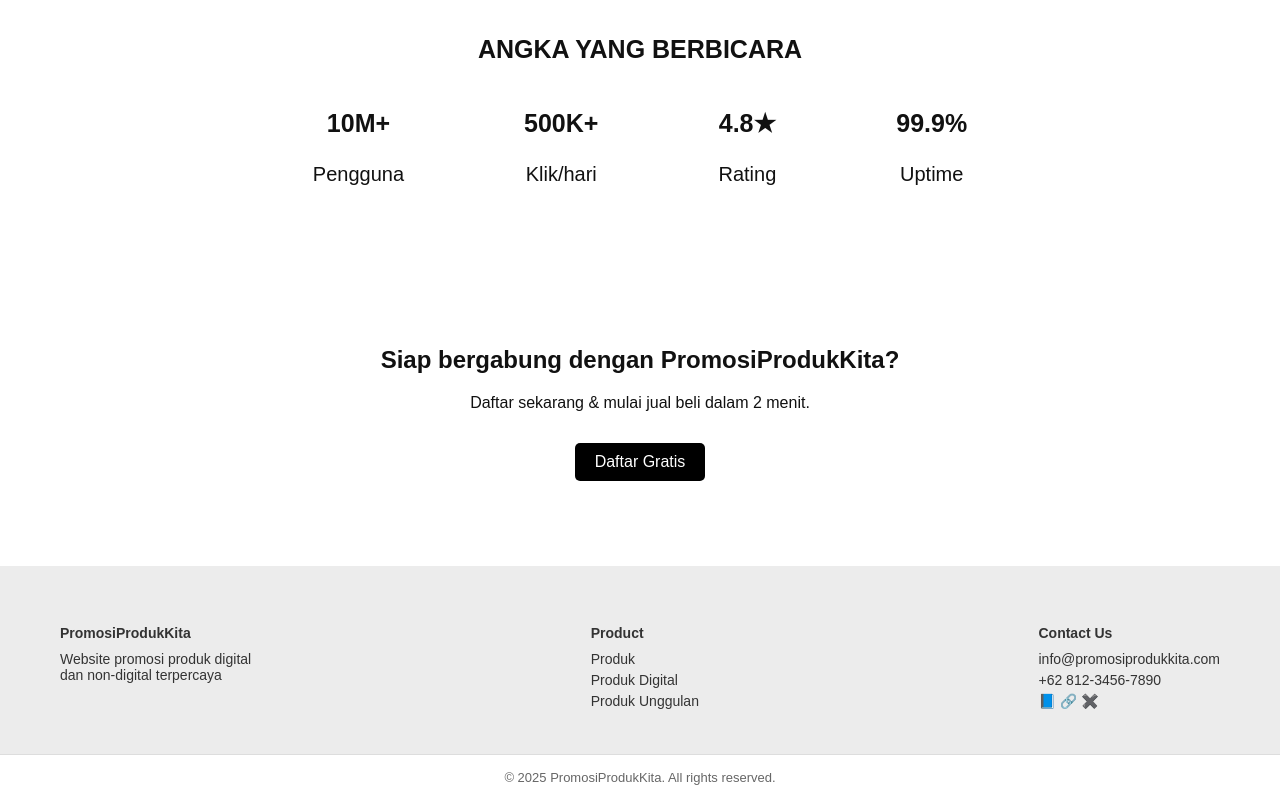
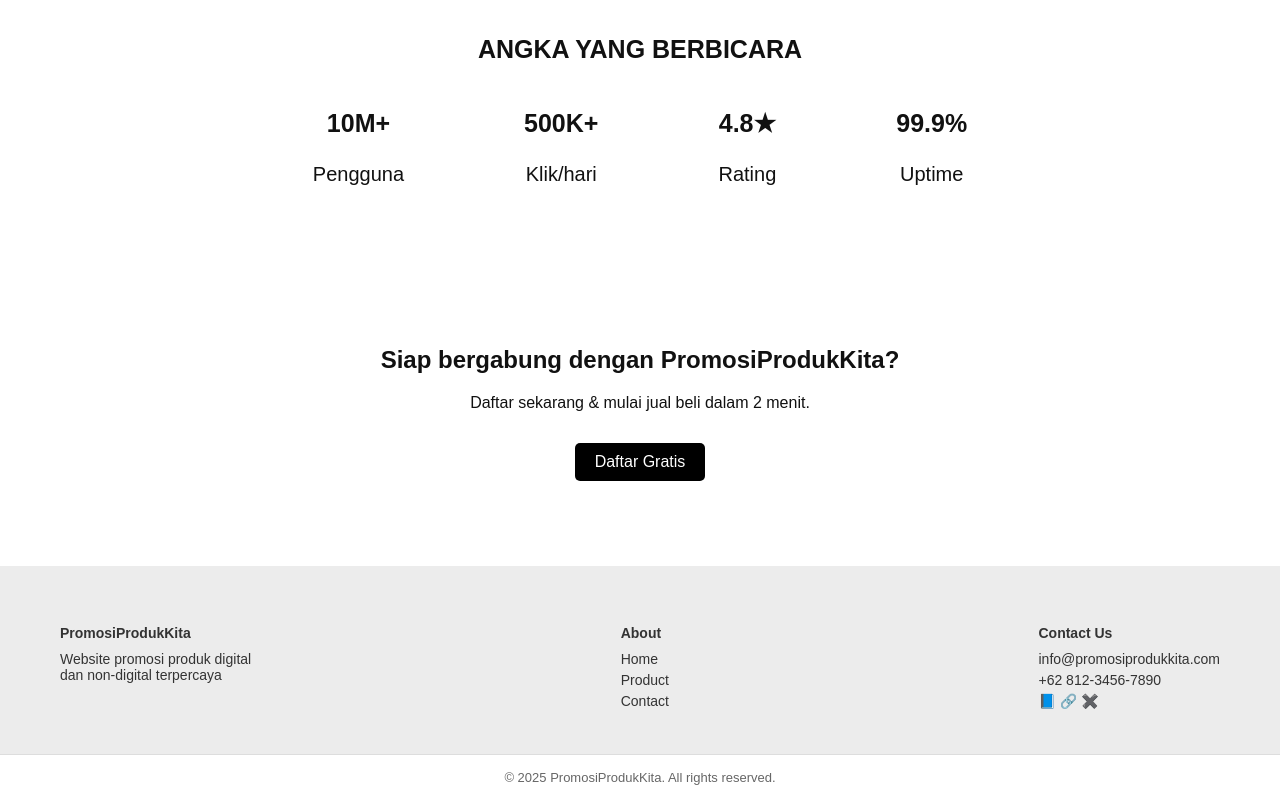
Before and after one commit to alvenath/PromosiProdukKita, a plain HTML site: page About Page/about.html in a window 1280 px wide. Shown: the part 1706-2506 px from the top of the page. Drawn offline with Linux system fonts and the light colour scheme.

Commit message:
ganti footer

```diff
--- a/About Page/about.html
+++ b/About Page/about.html
@@ -114,10 +114,10 @@
       <p>Website promosi produk digital <br>dan non-digital terpercaya</p>
     </div>
     <div>
-      <h4>Product</h4>
-      <p>Produk</p>
-      <p>Produk Digital</p>
-      <p>Produk Unggulan</p>
+      <h4>About</h4>
+      <p>Home</p>
+      <p>Product</p>
+      <p>Contact</p>
     </div>
     <div>
       <h4>Contact Us</h4>
```
Also changed, not shown: Contact Page/contact.html (+4 -4 lines), Homepage/index.html (+4 -4 lines).
